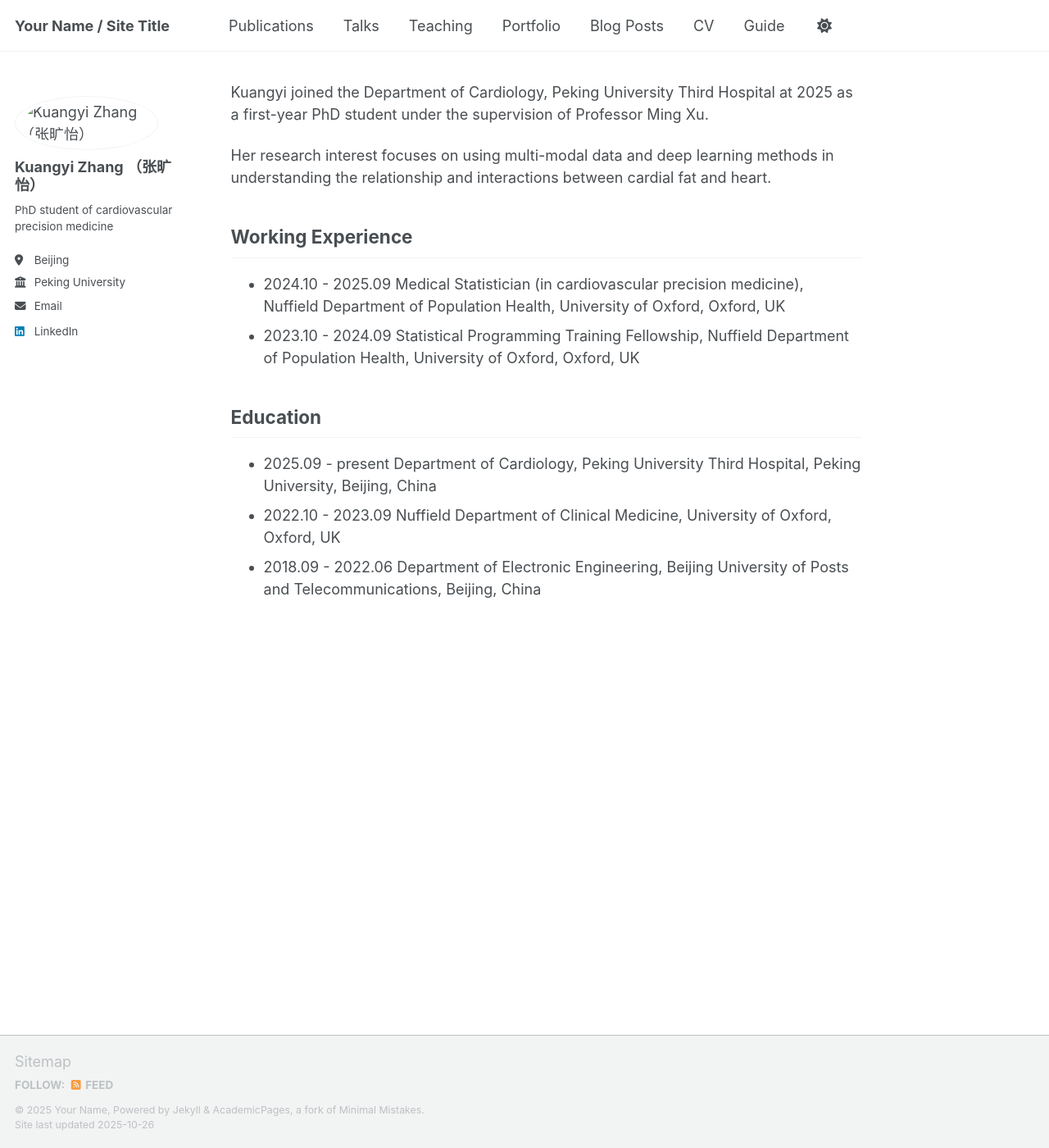
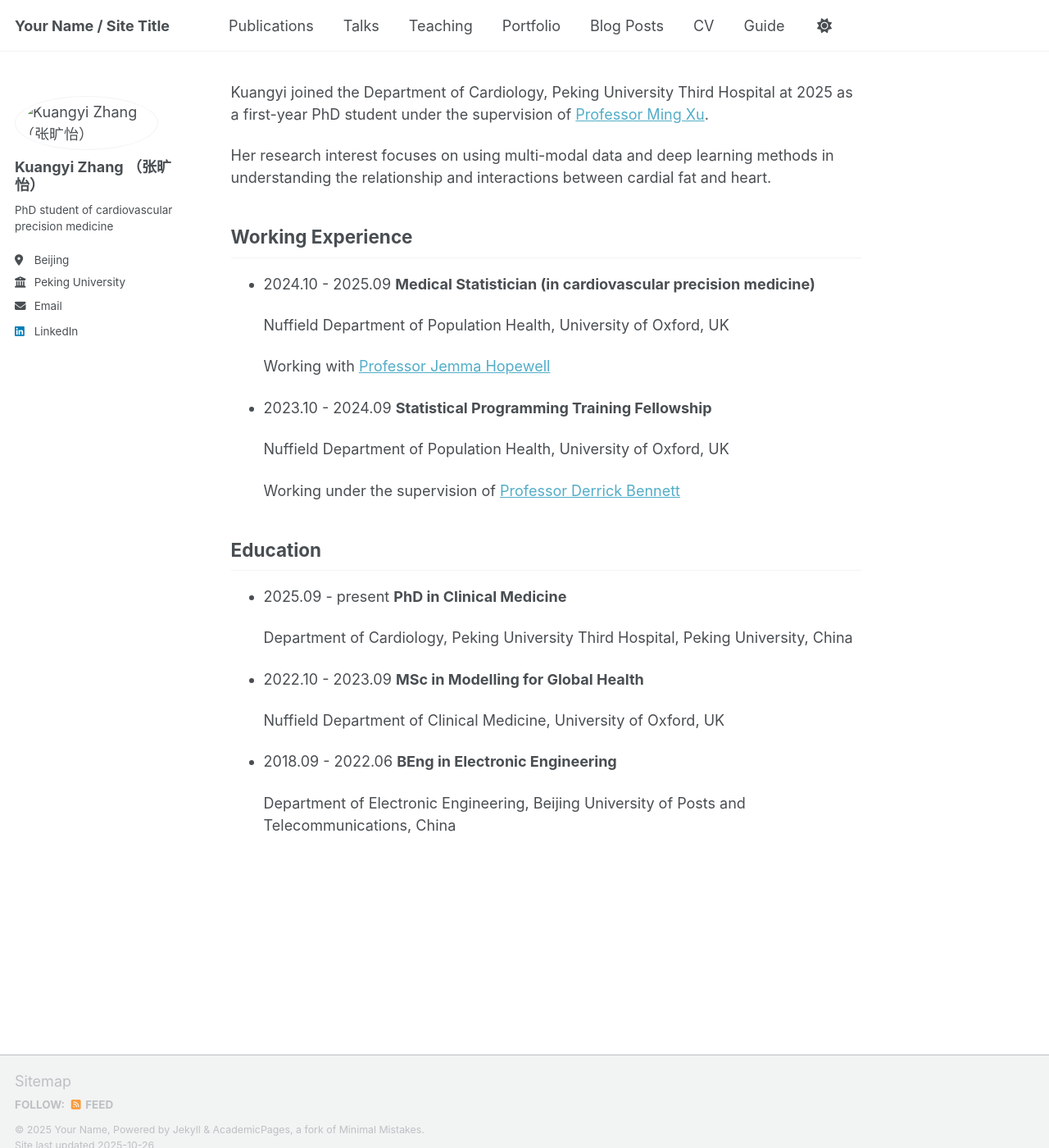
Before and after one commit to KZhub3/KZhub3.github.io, a Jekyll site: the page built from _pages/about.md, in a window 1280 px wide and 1400 px high. Shown: the whole window at 82% size. Built offline with Jekyll 4.4.1, drawn with Linux system fonts in a browser that asks for light colours; a script that is not in the unit is left out.

Commit message:
Update about.md

```diff
--- a/_pages/about.md
+++ b/_pages/about.md
@@ -7,17 +7,31 @@ redirect_from:
   - /about.html
 ---
 
-Kuangyi joined the Department of Cardiology, Peking University Third Hospital at 2025 as a first-year PhD student under the supervision of Professor Ming Xu.
+Kuangyi joined the Department of Cardiology, Peking University Third Hospital at 2025 as a first-year PhD student under the supervision of [Professor Ming Xu](https://research.bjmu.edu.cn/qnpt/qnpt_rcfczs/80630b2592264483971058fab0d01917.htm).
 
 Her research interest focuses on using multi-modal data and deep learning methods in understanding the relationship and interactions between cardial fat and heart.
 
 Working Experience
 ------
-- 2024.10 - 2025.09 Medical Statistician (in cardiovascular precision medicine), Nuffield Department of Population Health, University of Oxford, Oxford, UK
-- 2023.10 - 2024.09 Statistical Programming Training Fellowship, Nuffield Department of Population Health, University of Oxford, Oxford, UK
+- 2024.10 - 2025.09   **Medical Statistician (in cardiovascular precision medicine)**
+
+  Nuffield Department of Population Health, University of Oxford, UK
+
+  Working with [Professor Jemma Hopewell](https://www.bdi.ox.ac.uk/Team/jemma-hopewell)
+- 2023.10 - 2024.09 **Statistical Programming Training Fellowship**
+
+  Nuffield Department of Population Health, University of Oxford, UK
+
+  Working under the supervision of [Professor Derrick Bennett](https://www.ndph.ox.ac.uk/team/derrick-bennett)
 
 Education
 ------
-- 2025.09 - present Department of Cardiology, Peking University Third Hospital, Peking University, Beijing, China
-- 2022.10 - 2023.09 Nuffield Department of Clinical Medicine, University of Oxford, Oxford, UK
-- 2018.09 - 2022.06 Department of Electronic Engineering, Beijing University of Posts and Telecommunications, Beijing, China
+- 2025.09 - present **PhD in Clinical Medicine**
+
+  Department of Cardiology, Peking University Third Hospital, Peking University, China
+- 2022.10 - 2023.09 **MSc in Modelling for Global Health**
+
+  Nuffield Department of Clinical Medicine, University of Oxford, UK
+- 2018.09 - 2022.06 **BEng in Electronic Engineering**
+
+  Department of Electronic Engineering, Beijing University of Posts and Telecommunications, China
```
